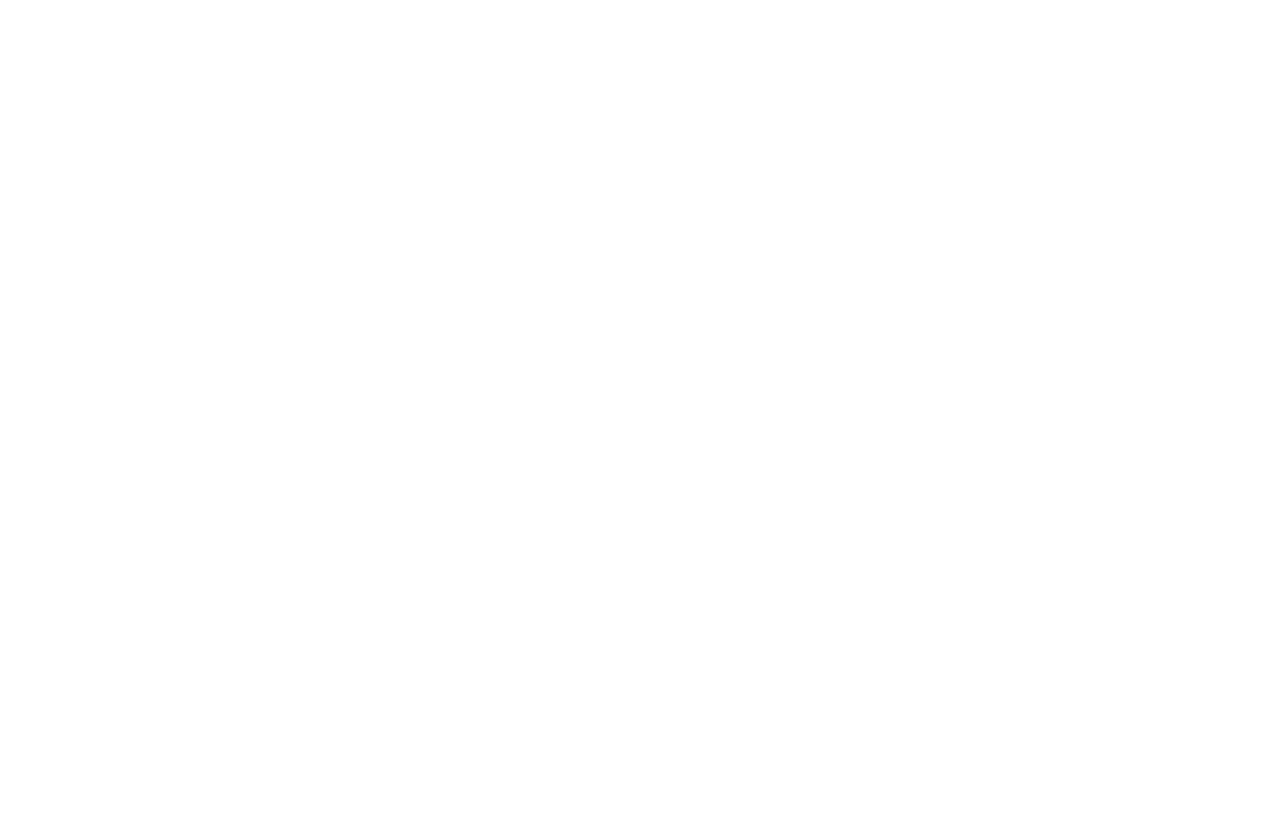
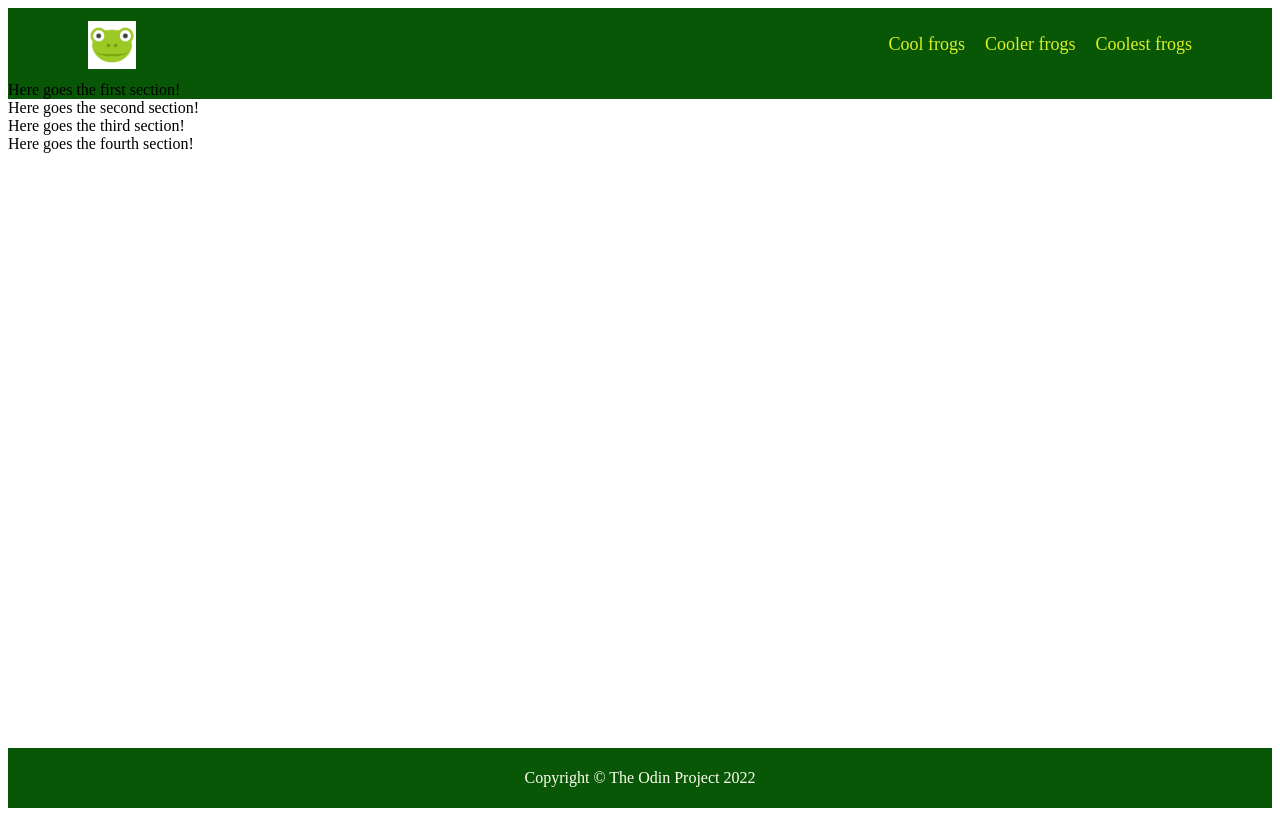
Before and after one commit to tomyyn/TOP-Landing-Page, a plain HTML site: page index.html in a window 1280 px wide. Drawn offline with Linux system fonts and the light colour scheme.

Commit message:
Add footer and fix it

```diff
--- a/index.html
+++ b/index.html
@@ -10,27 +10,32 @@
 
 <body>
     <div class="header">
-
+        <img src="./imgs/IMGIcon.png" class="headerIcon">
+        <ul class="headerLinks">
+            <li><a href="google.com"> Cool frogs </a> </li>
+            <li><a href="google.com"> Cooler frogs </a> </li>
+            <li><a href="google.com"> Coolest frogs </a> </li>
+        </ul>
     </div>
-
+    <div class="content">
         <div class="sec1">
-
+            Here goes the first section!
         </div>
 
         <div class="sec2">
-
+            Here goes the second section!
         </div>
 
         <div class="sec3">
-
+            Here goes the third section!
         </div>
 
         <div class="sec4">
-
+            Here goes the fourth section!
         </div>
-
+    </div>
     <div class="footer">
-
+        Copyright © The Odin Project 2022
     </div>
 </body>
 
--- a/styles.css
+++ b/styles.css
@@ -0,0 +1,53 @@
+body{
+    height: 100vh;
+    display: flex;
+    flex-direction: column;
+    justify-content:space-between;
+}
+
+.headerIcon{
+    width: auto;
+    height: 48px;
+}
+
+.header,
+.footer,
+.sec1{
+    background-color: rgb(7, 87, 7);
+}
+
+.header{
+
+    display: flex;
+    justify-content: space-between;
+    align-items: center;
+    padding: 10px 80px;
+}
+
+.headerLinks{
+    display: flex;
+    list-style-type: none;
+    gap:20px;
+}
+
+.headerLinks a{
+    text-decoration: none;
+    color:rgb(221, 241, 35);
+    font-size: 18px;
+}
+
+
+.content{
+    flex-grow: 1;
+}
+
+
+
+
+.footer{
+    display: flex;
+    align-items: center;
+    justify-content: center;
+    color: ivory;
+    height: 60px;
+}
```
Also changed, not shown: imgs/IMGIcon.png (added). Lines whose indentation alone changed are shown as unchanged.
